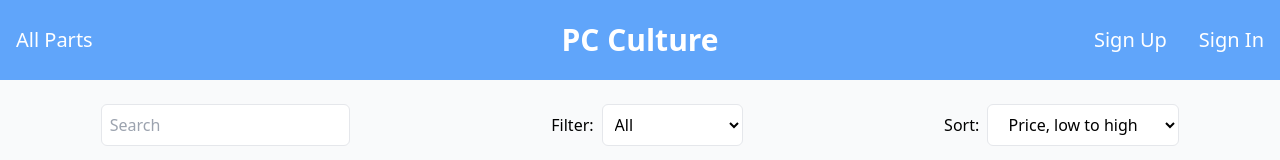
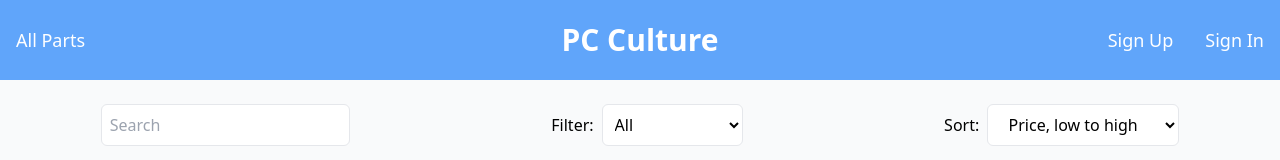
Before and after one commit to spencerpete/PC-Culture, a React (Create React App) app in the folder client/: page /products in a window 1280 px wide. Shown: the top 160 px of the page. Built offline with nearby package versions, Linux system fonts and the light colour scheme; no server answers.

Commit message:
Adjust spacing in navbar

```diff
--- a/client/src/components/Nav/Nav.css
+++ b/client/src/components/Nav/Nav.css
@@ -2,7 +2,7 @@
   @apply bg-blue-400 flex h-12 md:h-20;
 }
 .navbar-nav {
-  @apply flex items-center w-1/4
+  @apply flex items-center w-1/3
 }
 
 .navbar-dropdown {
@@ -10,15 +10,15 @@
 }
 
 .nav-link {
-  @apply hidden md:block text-white px-4 md:text-xl
+  @apply hidden md:block text-white px-4 md:text-lg
 }
 
 .brand-container {
-  @apply text-white flex items-center justify-center w-2/4;
+  @apply text-white flex items-center justify-center w-1/3;
 }
 
 .navbar-auth {
-  @apply flex justify-end items-center w-1/4
+  @apply flex justify-end items-center w-1/3
 }
 
 .brand {
```
